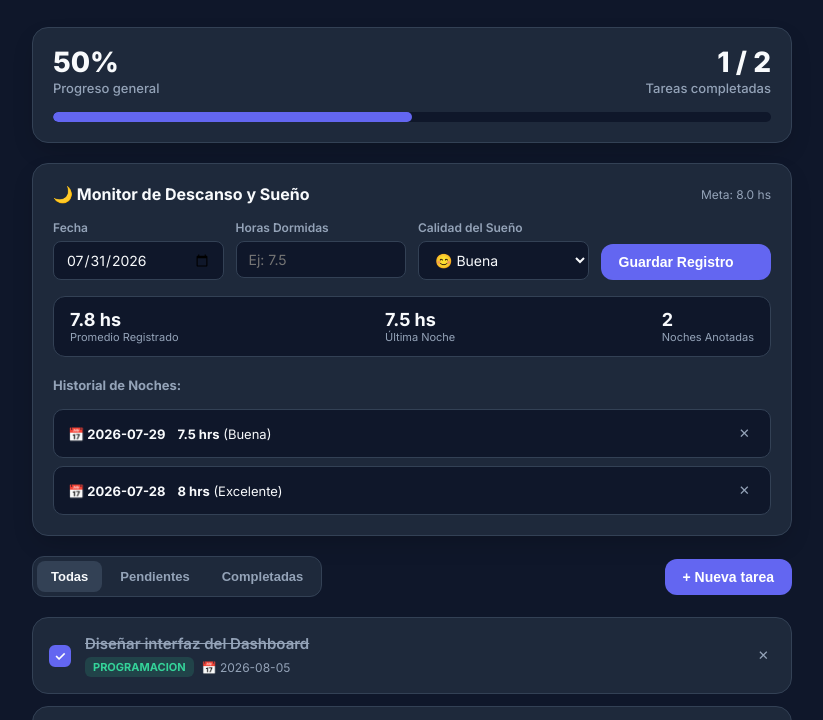
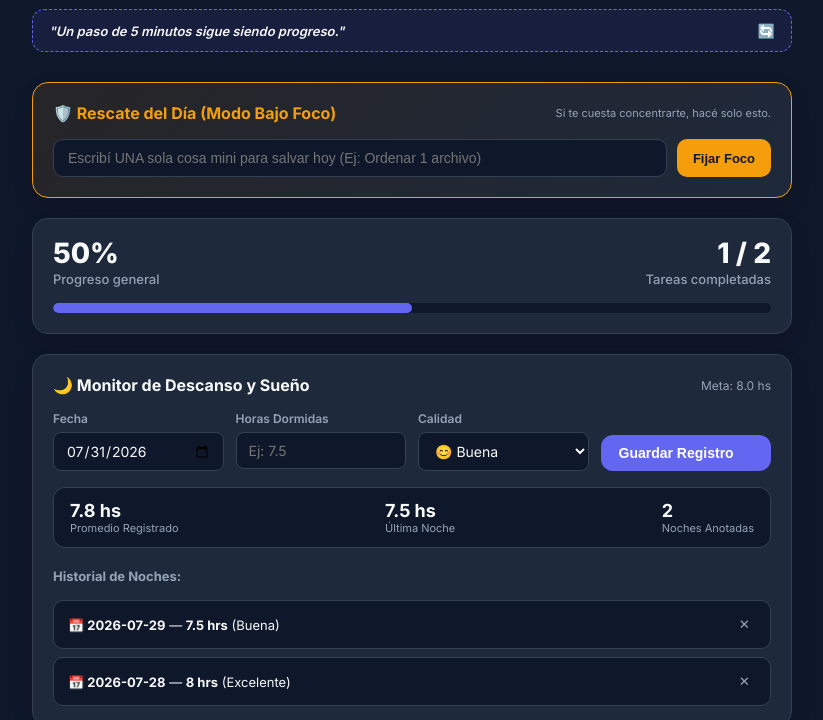
Before and after one commit to MicaelaResolani/app-organizacion, a website: page public/index.html in a window 1280 px wide. Shown: the part 81-801 px from the top of the page, without its empty margins (228-1051 px from the left). Drawn offline with Linux system fonts and the light colour scheme.

Commit message:
Update index.html

```diff
--- a/public/index.html
+++ b/public/index.html
@@ -3,7 +3,7 @@
 <head>
   <meta charset="UTF-8">
   <meta name="viewport" content="width=device-width, initial-scale=1.0">
-  <title>Organizador Personal & Control de Sueño</title>
+  <title>Organizador Personal & Dashboard de Enfoque</title>
   <link rel="preconnect" href="https://fonts.googleapis.com">
   <link href="https://fonts.googleapis.com/css2?family=Inter:wght@400;500;600;700;800&display=swap" rel="stylesheet">
   <style>
@@ -48,9 +48,15 @@
 
     header {
       display: flex;
+      flex-direction: column;
+      gap: 12px;
+      padding: 10px 0;
+    }
+
+    .header-top {
+      display: flex;
       justify-content: space-between;
       align-items: center;
-      padding: 10px 0;
     }
 
     .title-area h1 {
@@ -63,6 +69,37 @@
       color: var(--text-muted);
       font-size: 14px;
       margin-top: 2px;
+    }
+
+    /* BANNER MOTIVACIONAL */
+    .quote-banner {
+      background: rgba(99, 102, 241, 0.1);
+      border: 1px dashed var(--accent);
+      border-radius: 12px;
+      padding: 12px 16px;
+      display: flex;
+      align-items: center;
+      justify-content: space-between;
+      gap: 12px;
+      cursor: pointer;
+      transition: background 0.2s;
+    }
+
+    .quote-banner:hover {
+      background: rgba(99, 102, 241, 0.18);
+    }
+
+    .quote-text {
+      font-size: 13px;
+      font-weight: 600;
+      color: var(--text);
+      font-style: italic;
+    }
+
+    .quote-refresh {
+      font-size: 14px;
+      color: var(--accent);
+      user-select: none;
     }
 
     /* PANELES Y TARJETAS */
@@ -89,6 +126,61 @@
       display: flex;
       align-items: center;
       gap: 8px;
+    }
+
+    /* MÓDULO DE RESCATE DEL DÍA (BAJO FOCO) */
+    .rescue-card {
+      background: linear-gradient(135deg, rgba(245, 158, 11, 0.1) 0%, rgba(30, 41, 59, 1) 100%);
+      border: 1px solid #f59e0b;
+    }
+
+    .rescue-box {
+      display: flex;
+      flex-direction: column;
+      gap: 12px;
+    }
+
+    .rescue-input-row {
+      display: flex;
+      gap: 10px;
+    }
+
+    .rescue-input-row input {
+      flex: 1;
+      background: var(--bg);
+      border: 1px solid var(--border);
+      color: var(--text);
+      padding: 10px 14px;
+      border-radius: 10px;
+      font-size: 14px;
+      outline: none;
+    }
+
+    .btn-rescue {
+      background: #f59e0b;
+      color: #0f172a;
+      border: none;
+      border-radius: 10px;
+      padding: 10px 16px;
+      font-weight: 800;
+      font-size: 13px;
+      cursor: pointer;
+    }
+
+    .rescue-active-display {
+      background: var(--bg);
+      border: 1px solid #f59e0b;
+      padding: 14px;
+      border-radius: 12px;
+      display: flex;
+      align-items: center;
+      justify-content: space-between;
+    }
+
+    .rescue-active-text {
+      font-size: 15px;
+      font-weight: 700;
+      color: #fbbf24;
     }
 
     /* METRICAS DE DASHBOARD */
@@ -132,7 +224,7 @@
       transition: width 0.4s cubic-bezier(0.4, 0, 0.2, 1);
     }
 
-    /* SECCIÓN COMPLETA DE SUEÑO */
+    /* SECCIÓN DE SUEÑO */
     .sleep-grid {
       display: grid;
       grid-template-columns: repeat(auto-fit, minmax(160px, 1fr));
@@ -192,7 +284,7 @@
       display: flex;
       flex-direction: column;
       gap: 8px;
-      max-height: 220px;
+      max-height: 180px;
       overflow-y: auto;
     }
 
@@ -207,13 +299,7 @@
       font-size: 13px;
     }
 
-    .sleep-item-info {
-      display: flex;
-      gap: 12px;
-      align-items: center;
-    }
-
-    /* CONTROLES Y FILTROS */
+    /* CONTROLES Y TAREAS */
     .controls-row {
       display: flex;
       justify-content: space-between;
@@ -264,7 +350,6 @@
 
     .add-btn:hover { background: var(--accent-hover); }
 
-    /* LISTA TAREAS */
     .task-list {
       display: flex;
       flex-direction: column;
@@ -355,7 +440,7 @@
 
     .delete-btn:hover { color: var(--danger); }
 
-    /* SECCIÓN CONFIGURACIÓN DE COLORES LIBRE */
+    /* SECCIÓN CONFIGURACIÓN COLORES LIBRE */
     .config-grid {
       display: grid;
       grid-template-columns: repeat(auto-fit, minmax(200px, 1fr));
@@ -459,11 +544,31 @@
 
   <div class="app-container">
     <header>
-      <div class="title-area">
-        <h1>Mi Espacio Personal</h1>
-        <p>Tareas, métricas de descanso y personalización libre</p>
+      <div class="header-top">
+        <div class="title-area">
+          <h1>Mi Espacio Personal</h1>
+          <p>Gestión de tareas, foco y descanso</p>
+        </div>
+      </div>
+
+      <!-- BANNER MOTIVACIONAL INTERACTIVO -->
+      <div class="quote-banner" onclick="nextQuote()" title="Haz clic para cambiar la frase">
+        <span class="quote-text" id="quote-display">"Un paso de 5 minutos sigue siendo progreso."</span>
+        <span class="quote-refresh">🔄</span>
       </div>
     </header>
+
+    <!-- MÓDULO DE RESCATE DEL DÍA (PARA DÍAS DE DISPERSIÓN O POCO FOCO) -->
+    <div class="panel-card rescue-card">
+      <div class="panel-header">
+        <div class="panel-title" style="color: #f59e0b;">🛡️ Rescate del Día (Modo Bajo Foco)</div>
+        <span style="font-size: 11px; color: var(--text-muted);">Si te cuesta concentrarte, hacé solo esto.</span>
+      </div>
+
+      <div class="rescue-box" id="rescue-box">
+        <!-- Render dinámico desde JS -->
+      </div>
+    </div>
 
     <!-- DASHBOARD DE TAREAS -->
     <div class="panel-card">
@@ -486,10 +591,9 @@
     <div class="panel-card">
       <div class="panel-header">
         <div class="panel-title">🌙 Monitor de Descanso y Sueño</div>
-        <span style="font-size: 12px; color: var(--text-muted);" id="target-display">Meta: 8.0 hs</span>
+        <span style="font-size: 12px; color: var(--text-muted);">Meta: 8.0 hs</span>
       </div>
 
-      <!-- Formularios de Carga de Sueño -->
       <div class="sleep-grid">
         <div class="sleep-field">
           <label for="sleep-date">Fecha</label>
@@ -500,7 +604,7 @@
           <input type="number" id="sleep-hours" min="0" max="24" step="0.5" placeholder="Ej: 7.5">
         </div>
         <div class="sleep-field">
-          <label for="sleep-quality">Calidad del Sueño</label>
+          <label for="sleep-quality">Calidad</label>
           <select id="sleep-quality">
             <option value="Excelente">😴 Excelente</option>
             <option value="Buena" selected>😊 Buena</option>
@@ -513,7 +617,6 @@
         </div>
       </div>
 
-      <!-- Resumen Estadístico de Sueño -->
       <div class="sleep-stats-row">
         <div class="sleep-stat-item">
           <span class="sleep-stat-val" id="stat-avg">0 hs</span>
@@ -529,11 +632,8 @@
         </div>
       </div>
 
-      <!-- Historial Diario de Sueño -->
       <div style="font-size: 13px; font-weight: 700; color: var(--text-muted); margin-top: 4px;">Historial de Noches:</div>
-      <div class="sleep-history-list" id="sleep-history-list">
-        <!-- Carga dinámica -->
-      </div>
+      <div class="sleep-history-list" id="sleep-history-list"></div>
     </div>
 
     <!-- CONTROLES Y LISTA DE TAREAS -->
@@ -548,10 +648,10 @@
 
     <div class="task-list" id="task-list"></div>
 
-    <!-- CONFIGURACIÓN DE COLORES TOTALMENTE LIBRE -->
+    <!-- CONFIGURACIÓN LIBRE DE COLORES -->
     <div class="panel-card">
       <div class="panel-title">🎨 Configuración Personalizada de Colores</div>
-      <p style="font-size: 13px; color: var(--text-muted);">Hacé clic en cualquier círculo para cambiar el color con la paleta de tu navegador:</p>
+      <p style="font-size: 13px; color: var(--text-muted);">Elegí los colores a tu gusto:</p>
 
       <div class="config-grid">
         <div class="color-picker-item">
@@ -578,7 +678,7 @@
     </div>
   </div>
 
-  <!-- MODAL DE NUEVA TAREA -->
+  <!-- MODAL NUEVA TAREA -->
   <div class="modal-backdrop hidden" id="modal">
     <div class="modal-card">
       <h2>Agregar nuevo pendiente</h2>
@@ -607,7 +707,63 @@
   </div>
 
   <script>
-    // ESTADO DE TAREAS
+    // 1. SISTEMA DE FRASES MOTIVACIONALES Y DE FOCO
+    const quotes = [
+      "\"Un paso de 5 minutos sigue siendo progreso real.\"",
+      "\"No necesitás motivación constante, necesitás una sola micro-acción.\"",
+      "\"Senior mindset: Primero que funcione, después que sea elegante, siempre entendible.\"",
+      "\"Si hoy tenés poco foco, rescatá el día con 1 sola victoria simple.\"",
+      "\"La consistencia vence al talento desorganizado todos los días.\"",
+      "\"Reducí la fricción: hacé la tarea tan pequeña que sea imposible fallar.\""
+    ];
+    let currentQuoteIndex = 0;
+
+    function nextQuote() {
+      currentQuoteIndex = (currentQuoteIndex + 1) % quotes.length;
+      document.getElementById('quote-display').innerText = quotes[currentQuoteIndex];
+    }
+
+    // 2. SISTEMA DE RESCATE DEL DÍA (1 TAREA DE BAJO FOCO)
+    let rescueTask = localStorage.getItem('organizador_rescate') || '';
+
+    function renderRescue() {
+      const box = document.getElementById('rescue-box');
+      if (rescueTask) {
+        box.innerHTML = `
+          <div class="rescue-active-display">
+            <div>
+              <span style="font-size: 11px; color: var(--text-muted); display: block;">🎯 TU MISION DE RESCATE DE HOY:</span>
+              <span class="rescue-active-text">${rescueTask}</span>
+            </div>
+            <button class="btn-rescue" onclick="completeRescue()">¡Completado! ✨</button>
+          </div>
+        `;
+      } else {
+        box.innerHTML = `
+          <div class="rescue-input-row">
+            <input type="text" id="rescue-input" placeholder="Escribí UNA sola cosa mini para salvar hoy (Ej: Ordenar 1 archivo)">
+            <button class="btn-rescue" onclick="setRescue()">Fijar Foco</button>
+          </div>
+        `;
+      }
+    }
+
+    function setRescue() {
+      const val = document.getElementById('rescue-input').value.trim();
+      if (!val) return;
+      rescueTask = val;
+      localStorage.setItem('organizador_rescate', rescueTask);
+      renderRescue();
+    }
+
+    function completeRescue() {
+      alert("¡Día rescatado con éxito! No importa qué tan grande era la lista, cumpliste tu prioridad.");
+      rescueTask = '';
+      localStorage.removeItem('organizador_rescate');
+      renderRescue();
+    }
+
+    // 3. ESTADO DE TAREAS GENERALES
     let tasks = JSON.parse(localStorage.getItem('organizador_tareas')) || [
       { id: 1, title: 'Diseñar interfaz del Dashboard', category: 'programacion', date: '2026-08-05', completed: true },
       { id: 2, title: 'Organizar documentación administrativa', category: 'admin', date: '2026-08-10', completed: false }
@@ -615,13 +771,13 @@
 
     let currentFilter = 'all';
 
-    // ESTADO DE SUEÑO (HISTORIAL DIARIO)
+    // 4. ESTADO DE SUEÑO
     let sleepRecords = JSON.parse(localStorage.getItem('organizador_sueño_historial')) || [
       { id: 1, date: '2026-07-29', hours: 7.5, quality: 'Buena' },
       { id: 2, date: '2026-07-28', hours: 8.0, quality: 'Excelente' }
     ];
 
-    // MANEJO LIBRE DE COLORES
+    // 5. MANEJO LIBRE DE COLORES
     const customColors = JSON.parse(localStorage.getItem('organizador_colores_custom')) || {};
 
     function updateColor(variableCss, value) {
@@ -642,7 +798,7 @@
       });
     }
 
-    // OPERACIONES DE SUEÑO
+    // LÓGICA SUEÑO
     function addSleepRecord() {
       const date = document.getElementById('sleep-date').value;
       const hours = parseFloat(document.getElementById('sleep-hours').value);
@@ -650,14 +806,7 @@
 
       if (!date || isNaN(hours) || hours <= 0) return;
 
-      const newRecord = {
-        id: Date.now(),
-        date,
-        hours,
-        quality
-      };
-
-      sleepRecords.unshift(newRecord);
+      sleepRecords.unshift({ id: Date.now(), date, hours, quality });
       localStorage.setItem('organizador_sueño_historial', JSON.stringify(sleepRecords));
 
       document.getElementById('sleep-hours').value = '';
@@ -682,7 +831,6 @@
         return;
       }
 
-      // Cálculos estadísticos
       const totalHours = sleepRecords.reduce((sum, r) => sum + r.hours, 0);
       const avg = (totalHours / sleepRecords.length).toFixed(1);
       const last = sleepRecords[0].hours;
@@ -691,24 +839,22 @@
       document.getElementById('stat-last').innerText = `${last} hs`;
       document.getElementById('stat-count').innerText = sleepRecords.length;
 
-      // Renderizar historial
       sleepRecords.forEach(rec => {
         const item = document.createElement('div');
         item.className = 'sleep-history-item';
 
         item.innerHTML = `
-          <div class="sleep-item-info">
-            <strong>📅 ${rec.date}</strong>
-            <span><strong>${rec.hours} hrs</strong> (${rec.quality})</span>
+          <div>
+            <strong>📅 ${rec.date}</strong> — <strong>${rec.hours} hrs</strong> (${rec.quality})
           </div>
-          <button class="delete-btn" onclick="deleteSleepRecord(${rec.id})" title="Eliminar este registro">✕</button>
+          <button class="delete-btn" onclick="deleteSleepRecord(${rec.id})" title="Eliminar">✕</button>
         `;
 
         listEl.appendChild(item);
       });
     }
 
-    // OPERACIONES DE TAREAS
+    // LÓGICA TAREAS
     function saveTasks() {
       localStorage.setItem('organizador_tareas', JSON.stringify(tasks));
       renderTasks();
@@ -800,6 +946,7 @@
     // INICIALIZACIÓN
     document.getElementById('sleep-date').valueAsDate = new Date();
     loadCustomColors();
+    renderRescue();
     renderSleep();
     renderTasks();
   </script>
```
